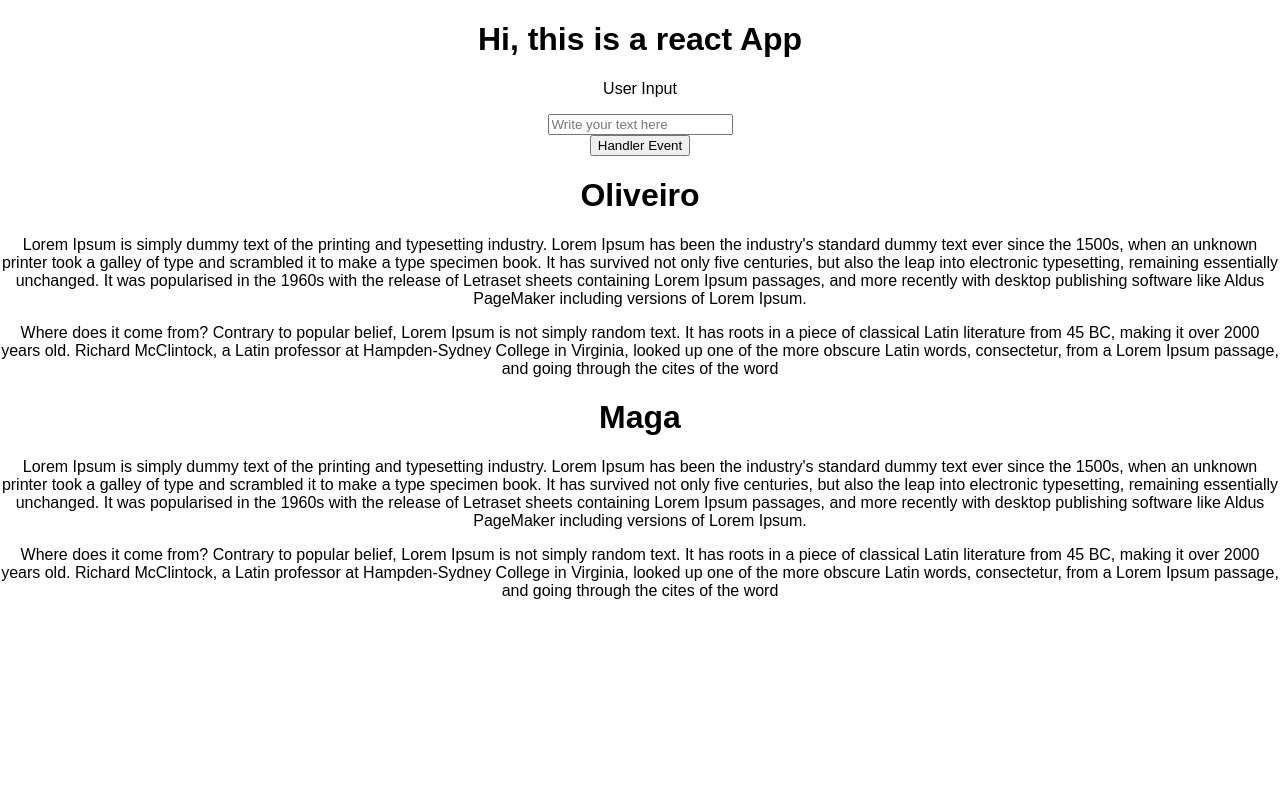
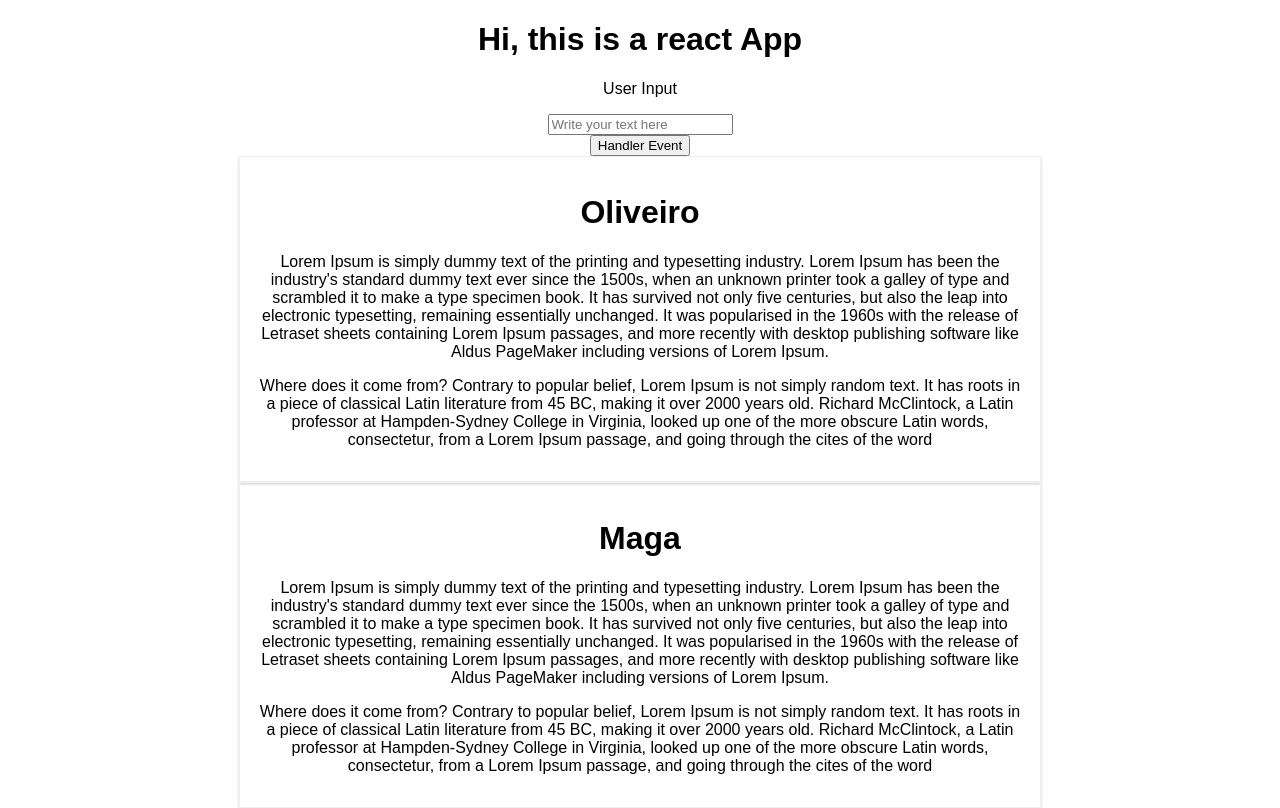
Before and after one commit to jdavidmartinez/complete-react-guide, a React (Create React App) app: page / in a window 1280 px wide. Built offline with nearby package versions, Linux system fonts and the light colour scheme.

Commit message:
finishing firs task from course

```diff
--- a/src/App.js
+++ b/src/App.js
@@ -13,6 +13,11 @@ class App extends Component {
       persons: [{ name: newName }, { name: "Talita" }],
     });
   };
+  nameInputHandler = (event) => {
+    this.setState({
+      persons: [{ name: event.target.value }, { name: "Talita" }],
+    });
+  };
 
   render() {
     return (
@@ -20,11 +25,13 @@ class App extends Component {
         <h1>Hi, this is a react App</h1>
 
 
-        <UserInput />
+        <UserInput  changed={this.nameInputHandler}/>
         <button onClick={this.handlerEventHandler.bind(this, 'Andres')}>Handler Event</button>
         <UserOutput
         name={this.state.persons[0].name}
         click={this.handlerEventHandler.bind(this,'juan')}
+
+
         />
         <UserOutput
         name={this.state.persons[1].name}
--- a/src/UserInput/UserInput.js
+++ b/src/UserInput/UserInput.js
@@ -1,11 +1,13 @@
 import React from 'react';
 
 
-const userInput = () => {
+const userInput = (props) => {
     return (
         <div>
             <p>User Input</p>
-            <input placeholder="Write your text here"></input>
+            <input placeholder="Write your text here"
+                    onChange={props.changed}
+            ></input>
 
         </div>
     )
--- /dev/null
+++ b/src/UserOutput/UserOutput.css
@@ -0,0 +1,8 @@
+.UserOutput{
+    width: 60%;
+    margin: auto;
+    border: 1px solid #eee;
+    box-shadow: 0 2px 3px #ccc;
+    padding: 16px;
+    text-align: center;
+}
--- a/src/UserOutput/UserOutput.js
+++ b/src/UserOutput/UserOutput.js
@@ -1,9 +1,11 @@
 import React from 'react';
+
+import './UserOutput.css'
 
 
 const userOutput = (props) => {
     return (
-        <div>
+        <div className="UserOutput">
             <h1>{props.name}</h1>
             <p onClick={props.click} className="text">
             Lorem Ipsum is simply dummy text of the printing and typesetting industry.
```
